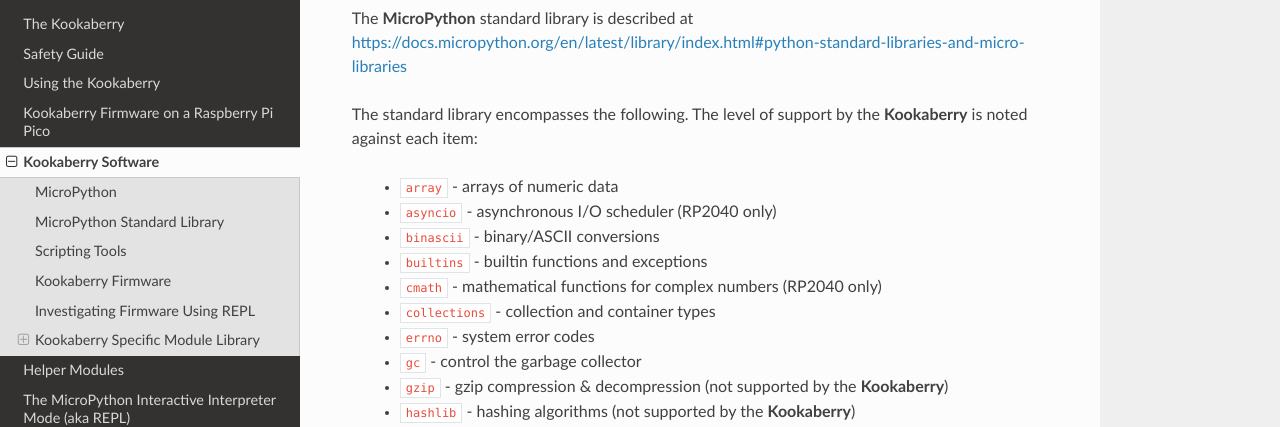
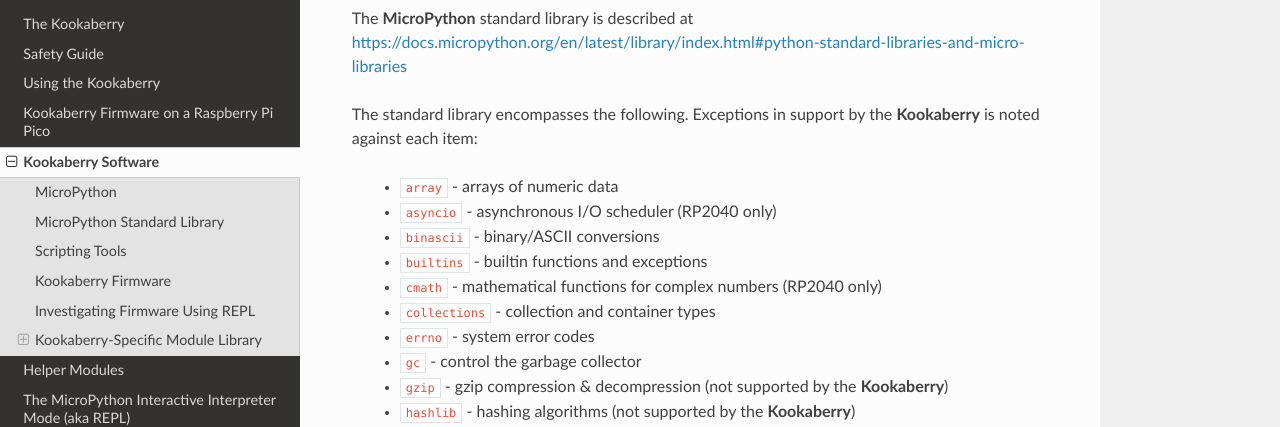
Before and after one commit to TDStrasser/Kookaberry-Reference-Guide, a Sphinx documentation site: the page built from docs/source/software.rst, in a window 1280 px wide and 900 px high, scrolled down 814 px. Shown: the part 153-580 px from the top of the window. Built offline with Sphinx 7.4.7 and the Read the Docs theme 2.0.0, drawn with Linux system fonts in a browser that asks for light colours; some of the changed text lies outside the part shown.

Commit message:
Minor edits

```diff
--- a/docs/source/software.rst
+++ b/docs/source/software.rst
@@ -34,7 +34,7 @@
 The **MicroPython** standard library is described at
 https://docs.micropython.org/en/latest/library/index.html#python-standard-libraries-and-micro-libraries
 
-The standard library encompasses the following.  The level of support by the **Kookaberry** is noted against each item:
+The standard library encompasses the following.  Exceptions in support by the **Kookaberry** is noted against each item:
 
   - ``array`` - arrays of numeric data
   - ``asyncio`` - asynchronous I/O scheduler (RP2040 only)
@@ -160,7 +160,7 @@
 
 Each of the modules frozen into the **Kookaberry’s** flash memory are described in the following sections.
 
-Kookaberry Specific Module Library
+Kookaberry-Specific Module Library
 ----------------------------------
 
 Modules for using functions that are unique to the **Kookaberry** are are described below:
```
